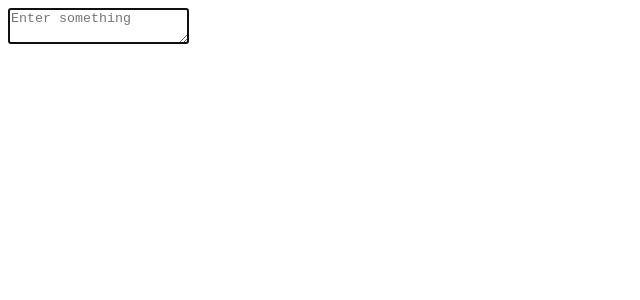
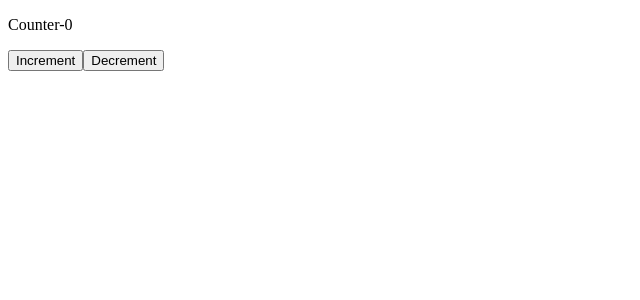
Before and after one commit to AbidAhmed2018831062/myreact, a React (Create React App) app: page / in a window 1280 px wide. Shown: the top 300 px of the page, without its empty margins (0-640 px from the left). Built offline with nearby package versions, Linux system fonts and the light colour scheme.

Commit message:
BasicUseOfUseReducer

```diff
--- a/src/App.js
+++ b/src/App.js
@@ -4,7 +4,8 @@
 // import Click from "./HOC/Click";
 // import HoverCounter from "./HOC/HoverCounter";
 import React from 'react';
-import UseRef from './HOOKS/useRef';
+import UseReduce from './HOOKS/UseReduce/Counter';
+//import UseRef from './HOOKS/useRef';
 //import ToDo from './HOOKS/TODO(UseState0/Todo';
 class  App extends React.Component {
  // const list=[1,2,3]
@@ -50,7 +51,8 @@ class  App extends React.Component {
 //  <Button/>
 //<Useeffect/>
  // <Calling/>
- <UseRef/>
+ //<UseRef/>
+ <UseReduce/>
 )
   }
 
--- /dev/null
+++ b/src/HOOKS/UseReduce/Counter.js
@@ -0,0 +1,24 @@
+import { useReducer } from "react";
+
+const initState=0;
+const reducer=(state,action)=>{
+    switch(action){
+        case 'increment':
+            return state+1;
+        case 'decrement':
+            return state-1;
+        default:
+            return state;
+    }
+}
+export default function UseReduce(){
+    const [count,despatch]=useReducer(reducer,initState);
+
+    return (
+        <div>
+            <p>Counter-{count}</p>
+            <button type="button" onClick={()=> despatch('increment')}>Increment</button>
+            <button  type="button" onClick={()=> despatch('decrement')}>Decrement</button>
+        </div>
+    )
+}
```
